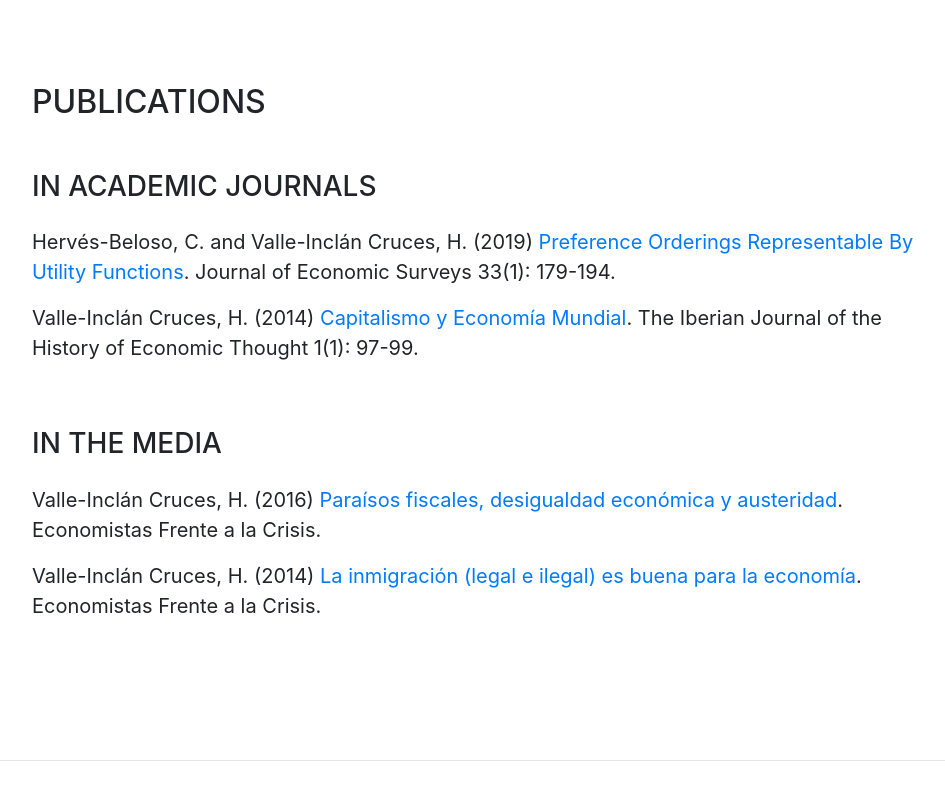
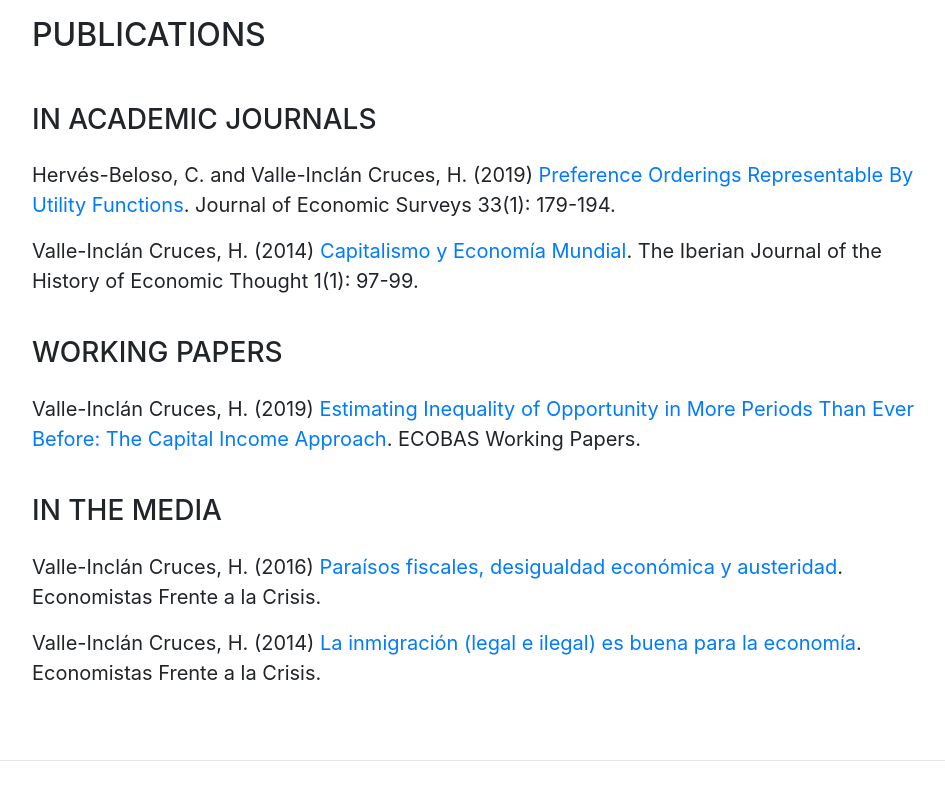
Before and after one commit to hugobaltasar/web-page, a website with bundled scripts: page hvalle-inclan/index.html in a window 1280 px wide. Shown: the part 841-1641 px from the top of the page, without its empty margins (288-1233 px from the left). Built offline with nearby package versions, Linux system fonts and the light colour scheme; a web font is replaced by a local one.

Commit message:
subsection working papers added

```diff
--- a/hvalle-inclan/index.html
+++ b/hvalle-inclan/index.html
@@ -108,9 +108,18 @@
             </div>
           </div>
 
-          <div class="resume-item d-flex flex-column flex-md-row mb-5">
+          <div class="resume-item d-flex flex-column flex-md-row mb-4">
             <div class="resume-content mr-auto">
               <p class="lead mb-3">Valle-Inclán Cruces, H. (2014) <a href="http://revistas.ucm.es/index.php/IJHE/article/view/46650/43798" target="capitalismo">Capitalismo y Economía Mundial</a>. The Iberian Journal of the History of Economic Thought 1(1): 97-99.
+              </p>
+            </div>
+          </div>
+
+          <h3 class="mb-4">Working papers</h3>
+
+          <div class="resume-item d-flex flex-column flex-md-row mb-4">
+            <div class="resume-content mr-auto">
+              <p class="lead mb-3">Valle-Inclán Cruces, H. (2019) <a href="http://ecobas.webs.uvigo.es/wk/2019-01_Del-Valle-Inclan-Estimating-inequality-of-opportunity-ECOBAS.pdf" target="paraisos">Estimating Inequality of Opportunity in More Periods Than Ever Before: The Capital Income Approach</a>. ECOBAS Working Papers.
               </p>
             </div>
           </div>
```
